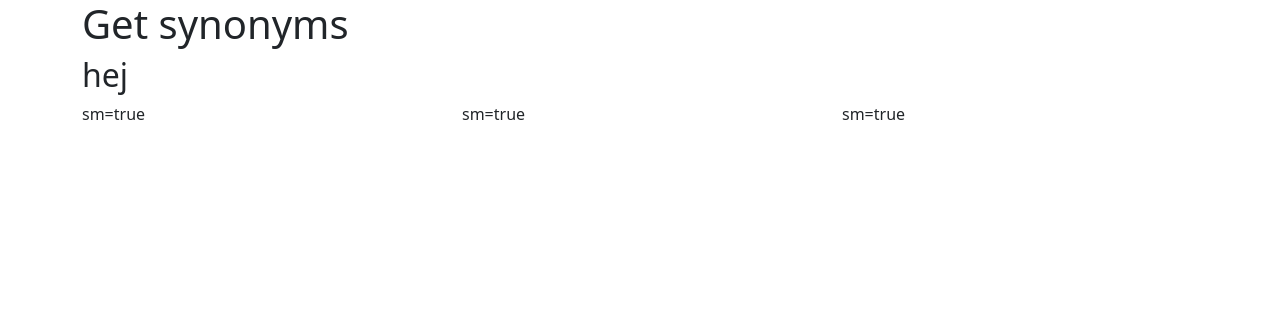
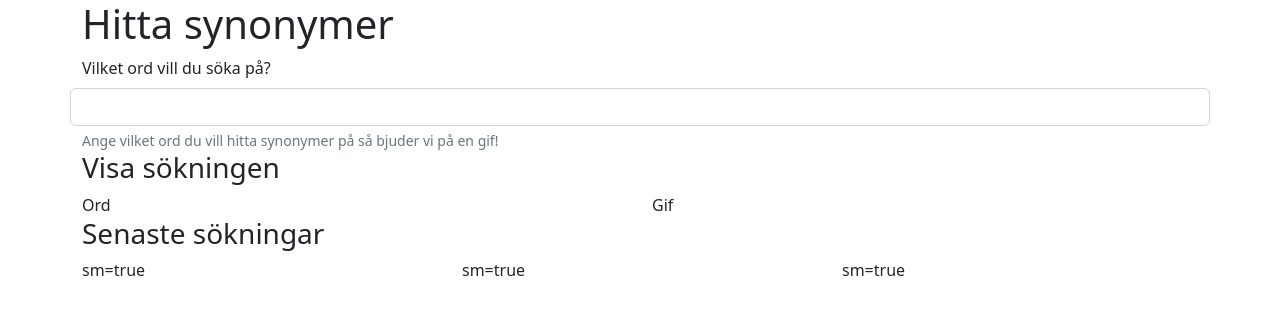
Before and after one commit to tuvaw/get-definitions, a React (Create React App) app in the folder synonyms-app/: page / in a window 1280 px wide. Shown: the top 314 px of the page. Built offline with nearby package versions, Linux system fonts and the light colour scheme.

Commit message:
Some changes

```diff
--- a/synonyms-app/src/App.js
+++ b/synonyms-app/src/App.js
@@ -1,18 +1,36 @@
-import { Container, Row, Col } from 'react-bootstrap';
+import SearchList from './searchList'
+import { Container, Row, Col, Form } from 'react-bootstrap';
 
 function App() {
   return (
     <div className="App">
 
     <Container>
-      <h1>Get synonyms</h1>
+      <h1>Hitta synonymer</h1>
       <Row>
-        <h2>hej</h2>
+        <>
+          <Form.Label htmlFor="inputSearch">Vilket ord vill du söka på?</Form.Label>
+          <Form.Control
+            type="input"
+            id="inputSearch"
+            aria-describedby="searchHelpBlock"
+          />
+          <Form.Text id="searchHelpBlock" muted>
+            Ange vilket ord du vill hitta synonymer på så bjuder vi på en gif!
+          </Form.Text>
+        </>
       </Row>
       <Row>
-        <Col sm>sm=true</Col>
-        <Col sm>sm=true</Col>
-        <Col sm>sm=true</Col>
+        <h3>Visa sökningen</h3>
+        <Col sm>Ord</Col>
+        <Col sm>Gif</Col>
+      </Row>
+      <Row>
+        <h3>Senaste sökningar</h3>
+        <SearchList />
+          <Col sm>sm=true</Col>
+          <Col sm>sm=true</Col>
+          <Col sm>sm=true</Col>
       </Row>
     </Container>
     </div>
--- /dev/null
+++ b/synonyms-app/src/searchList.js
@@ -0,0 +1,3 @@
+export default function SearchList() {
+    console.log("Hej")
+}
```
Also changed, not shown: synonyms-app/src/memes.js (added), synonyms-app/src/synonyms.js (added).
